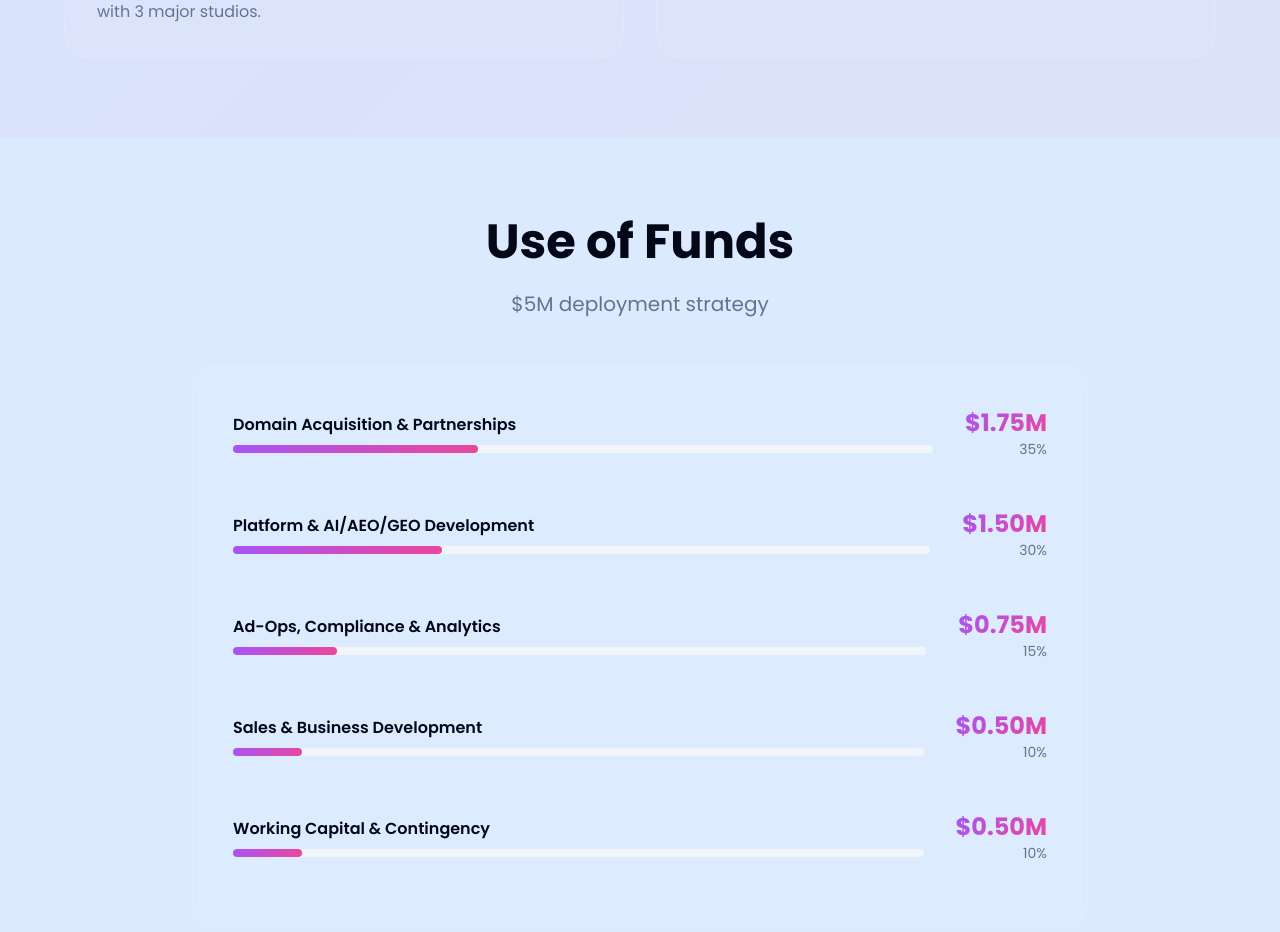
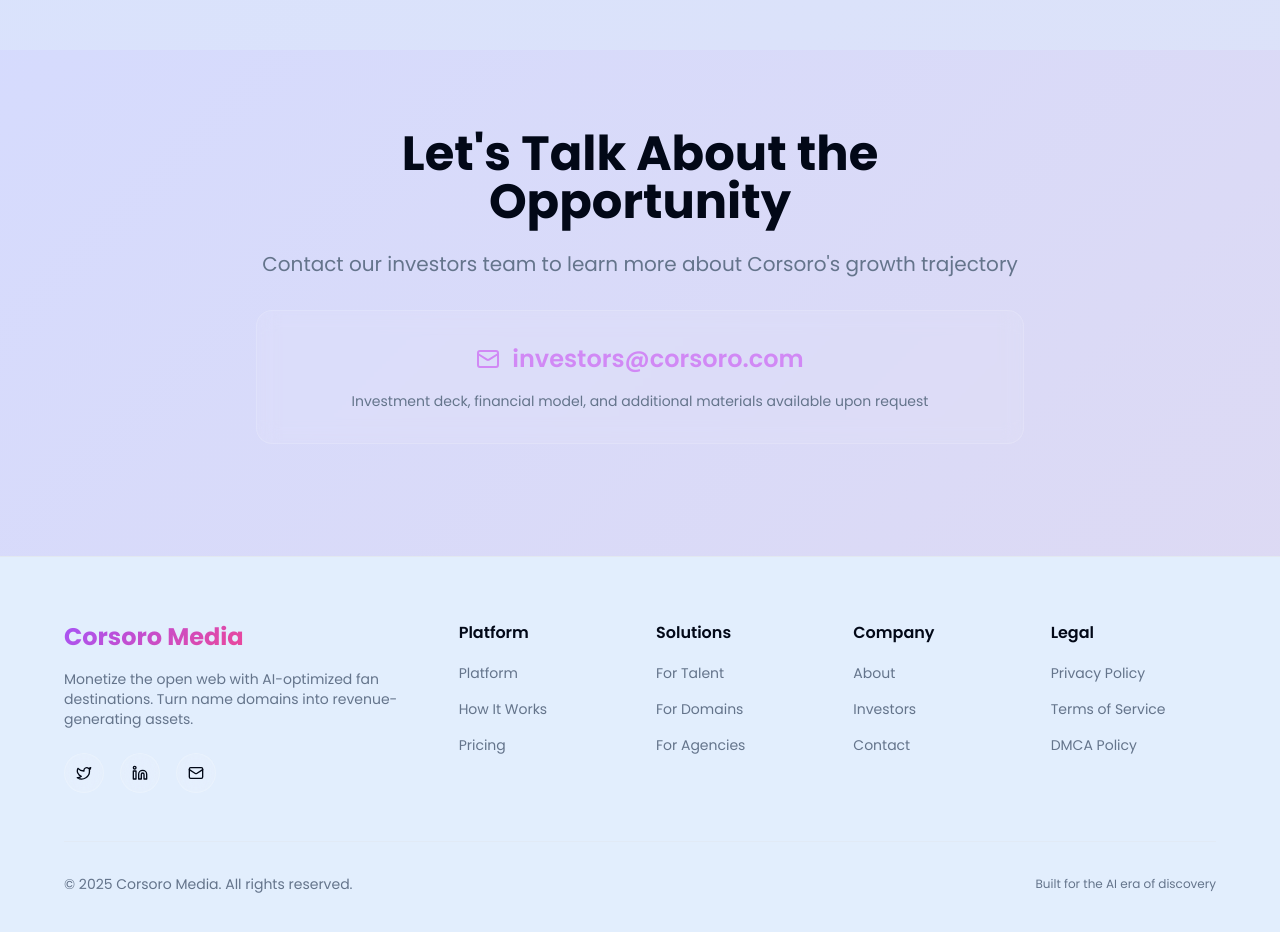
Before and after one commit to jcaisse/curated-content-portal, a Next.js app: page /investors in a window 1280 px wide. Shown: the part 1860-2792 px from the top of the page. Built offline with nearby package versions, Linux system fonts and the light colour scheme.

Commit message:
refactor: Remove fundraising details from investors page
Remove raise mention from hero description. Remove Use of Funds, Financial Outlook, and Key Milestones sections. Clean up unused imports and data arrays.

```diff
--- a/src/app/investors/page.tsx
+++ b/src/app/investors/page.tsx
@@ -7,8 +7,6 @@
   Users,
   Sparkles,
   Mail,
-  FileText,
-  BarChart3,
   ArrowRight
 } from "lucide-react"
 
@@ -41,38 +39,6 @@
     }
   ]
 
-  const useOfFunds = [
-    { category: "Domain Acquisition & Partnerships", percentage: "35%", amount: "$1.75M" },
-    { category: "Platform & AI/AEO/GEO Development", percentage: "30%", amount: "$1.50M" },
-    { category: "Ad-Ops, Compliance & Analytics", percentage: "15%", amount: "$0.75M" },
-    { category: "Sales & Business Development", percentage: "10%", amount: "$0.50M" },
-    { category: "Working Capital & Contingency", percentage: "10%", amount: "$0.50M" },
-  ]
-
-  const projections = [
-    {
-      year: "Year 1",
-      sessions: "60M",
-      rpm: "$15",
-      revenue: "$0.9M",
-      ebitda: "-$2.0M"
-    },
-    {
-      year: "Year 2",
-      sessions: "180M",
-      rpm: "$16.5",
-      revenue: "$3.0M",
-      ebitda: "-$1.3M"
-    },
-    {
-      year: "Year 3",
-      sessions: "400M",
-      rpm: "$20",
-      revenue: "$8.0M",
-      ebitda: "+$0.7M"
-    }
-  ]
-
   return (
     <div className="min-h-screen">
       {/* Hero Section */}
@@ -92,10 +58,6 @@
               Monetizing the Open Web in the{" "}
               <span className="gradient-text">AI Era</span>
             </h1>
-
-            <p className="text-xl text-muted-foreground mb-8">
-              Corsoro Media is raising $5M to scale AI-optimized fan destinations across influencers, celebrities, and large domain portfolios.
-            </p>
 
             <div className="flex flex-col sm:flex-row gap-4 justify-center">
               <a href="mailto:investors@corsoro.com">
@@ -175,149 +137,6 @@
         </div>
       </section>
 
-      {/* Use of Funds */}
-      <section className="py-20">
-        <div className="container mx-auto px-6">
-          <div className="max-w-4xl mx-auto">
-            <div className="text-center mb-12">
-              <h2 className="text-4xl md:text-5xl font-bold mb-6">
-                Use of Funds
-              </h2>
-              <p className="text-xl text-muted-foreground">
-                $5M deployment strategy
-              </p>
-            </div>
-
-            <div className="glass-dark rounded-3xl p-10">
-              <div className="space-y-6">
-                {useOfFunds.map((item, index) => (
-                  <div key={index} className="flex items-center justify-between pb-6 border-b border-border/50 last:border-0">
-                    <div className="flex-grow">
-                      <div className="font-semibold mb-2">{item.category}</div>
-                      <div className="w-full bg-muted rounded-full h-2">
-                        <div
-                          className="h-2 rounded-full gradient-primary"
-                          style={{ width: item.percentage }}
-                        />
-                      </div>
-                    </div>
-                    <div className="ml-8 text-right">
-                      <div className="text-2xl font-bold gradient-text">{item.amount}</div>
-                      <div className="text-sm text-muted-foreground">{item.percentage}</div>
-                    </div>
-                  </div>
-                ))}
-              </div>
-            </div>
-          </div>
-        </div>
-      </section>
-
-      {/* Financial Projections */}
-      <section className="py-20 relative">
-        <div className="absolute inset-0 gradient-animate opacity-5" />
-
-        <div className="container relative mx-auto px-6">
-          <div className="max-w-5xl mx-auto">
-            <div className="text-center mb-12">
-              <h2 className="text-4xl md:text-5xl font-bold mb-6">
-                3-Year Financial Outlook
-              </h2>
-              <p className="text-xl text-muted-foreground">
-                Path to profitability and scale
-              </p>
-            </div>
-
-            <div className="glass-dark rounded-3xl p-10 overflow-x-auto">
-              <table className="w-full">
-                <thead>
-                  <tr className="border-b border-border/50">
-                    <th className="text-left py-4 px-4 font-semibold">Metric</th>
-                    {projections.map((proj, i) => (
-                      <th key={i} className="text-right py-4 px-4 font-semibold">{proj.year}</th>
-                    ))}
-                  </tr>
-                </thead>
-                <tbody>
-                  <tr className="border-b border-border/50">
-                    <td className="py-4 px-4 text-muted-foreground">Annual Sessions</td>
-                    {projections.map((proj, i) => (
-                      <td key={i} className="text-right py-4 px-4 font-semibold">{proj.sessions}</td>
-                    ))}
-                  </tr>
-                  <tr className="border-b border-border/50">
-                    <td className="py-4 px-4 text-muted-foreground">Session RPM</td>
-                    {projections.map((proj, i) => (
-                      <td key={i} className="text-right py-4 px-4 font-semibold">{proj.rpm}</td>
-                    ))}
-                  </tr>
-                  <tr className="border-b border-border/50">
-                    <td className="py-4 px-4 text-muted-foreground">Revenue</td>
-                    {projections.map((proj, i) => (
-                      <td key={i} className="text-right py-4 px-4 font-bold gradient-text">{proj.revenue}</td>
-                    ))}
-                  </tr>
-                  <tr>
-                    <td className="py-4 px-4 text-muted-foreground">EBITDA</td>
-                    {projections.map((proj, i) => (
-                      <td key={i} className="text-right py-4 px-4 font-bold" style={{
-                        color: proj.ebitda.startsWith('+') ? 'hsl(var(--corsoro-accent))' : 'inherit'
-                      }}>
-                        {proj.ebitda}
-                      </td>
-                    ))}
-                  </tr>
-                </tbody>
-              </table>
-            </div>
-
-            <div className="mt-6 text-center text-sm text-muted-foreground">
-              <p>Figures are illustrative and depend on traffic scale, ad mix, and market conditions</p>
-            </div>
-          </div>
-        </div>
-      </section>
-
-      {/* Key Milestones */}
-      <section className="py-20">
-        <div className="container mx-auto px-6">
-          <div className="max-w-4xl mx-auto">
-            <div className="text-center mb-12">
-              <h2 className="text-4xl md:text-5xl font-bold mb-6">
-                Key Milestones
-              </h2>
-            </div>
-
-            <div className="grid md:grid-cols-3 gap-6">
-              <div className="glass-dark rounded-2xl p-8 text-center">
-                <div className="text-sm font-semibold mb-3" style={{ color: 'hsl(var(--corsoro-accent))' }}>90 DAYS</div>
-                <ul className="space-y-2 text-sm text-muted-foreground text-left">
-                  <li>• 3 beta sites live</li>
-                  <li>• $8-$12 page RPM</li>
-                  <li>• 2 LOIs signed</li>
-                </ul>
-              </div>
-              <div className="glass-dark rounded-2xl p-8 text-center">
-                <div className="text-sm font-semibold mb-3" style={{ color: 'hsl(var(--corsoro-accent))' }}>6 MONTHS</div>
-                <ul className="space-y-2 text-sm text-muted-foreground text-left">
-                  <li>• 20-40M quarterly sessions</li>
-                  <li>• $16+ session RPM</li>
-                  <li>• 5 rev-share partners</li>
-                </ul>
-              </div>
-              <div className="glass-dark rounded-2xl p-8 text-center">
-                <div className="text-sm font-semibold mb-3" style={{ color: 'hsl(var(--corsoro-accent))' }}>12 MONTHS</div>
-                <ul className="space-y-2 text-sm text-muted-foreground text-left">
-                  <li>• 60M+ annual sessions</li>
-                  <li>• 25-50 active sites</li>
-                  <li>• 2 direct renewals</li>
-                </ul>
-              </div>
-            </div>
-          </div>
-        </div>
-      </section>
-
       {/* Contact CTA */}
       <section className="py-20 relative">
         <div className="absolute inset-0 gradient-primary opacity-10" />
```
